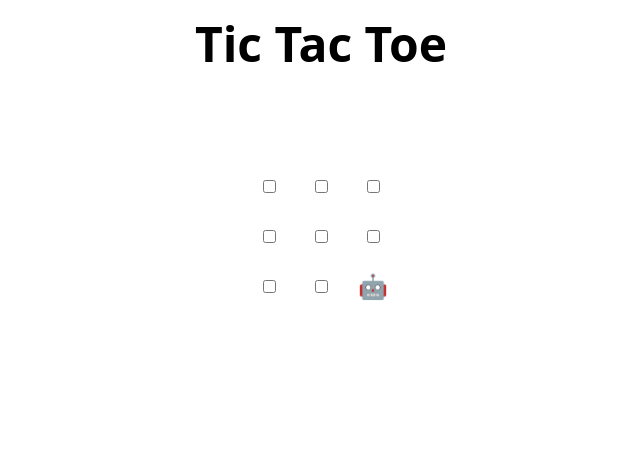
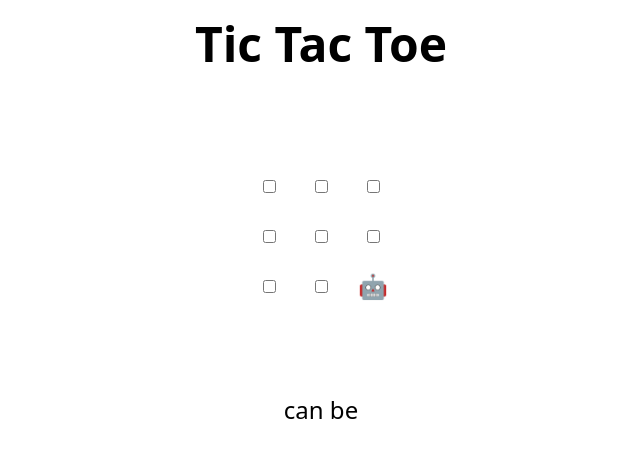
Before and after one commit to DevABM/skills-review-pull-requests, a plain HTML site: page index.html in a window 1280 px wide. Shown: the whole page, without its empty margins (319-959 px from the left). Drawn offline with Linux system fonts and the light colour scheme.

Commit message:
Update index.html
h3

```diff
--- a/index.html
+++ b/index.html
@@ -47,7 +47,7 @@
   </tr>
 </table>
 
-<h2 hidden>Game over, refresh to play again 🧑‍💻 🤖!</h2>
+<h2 hidden>Game over, refresh to play again 🧑‍💻 🤖!</h2> can be <h3>
 
 <script>
   // Initialization
```
